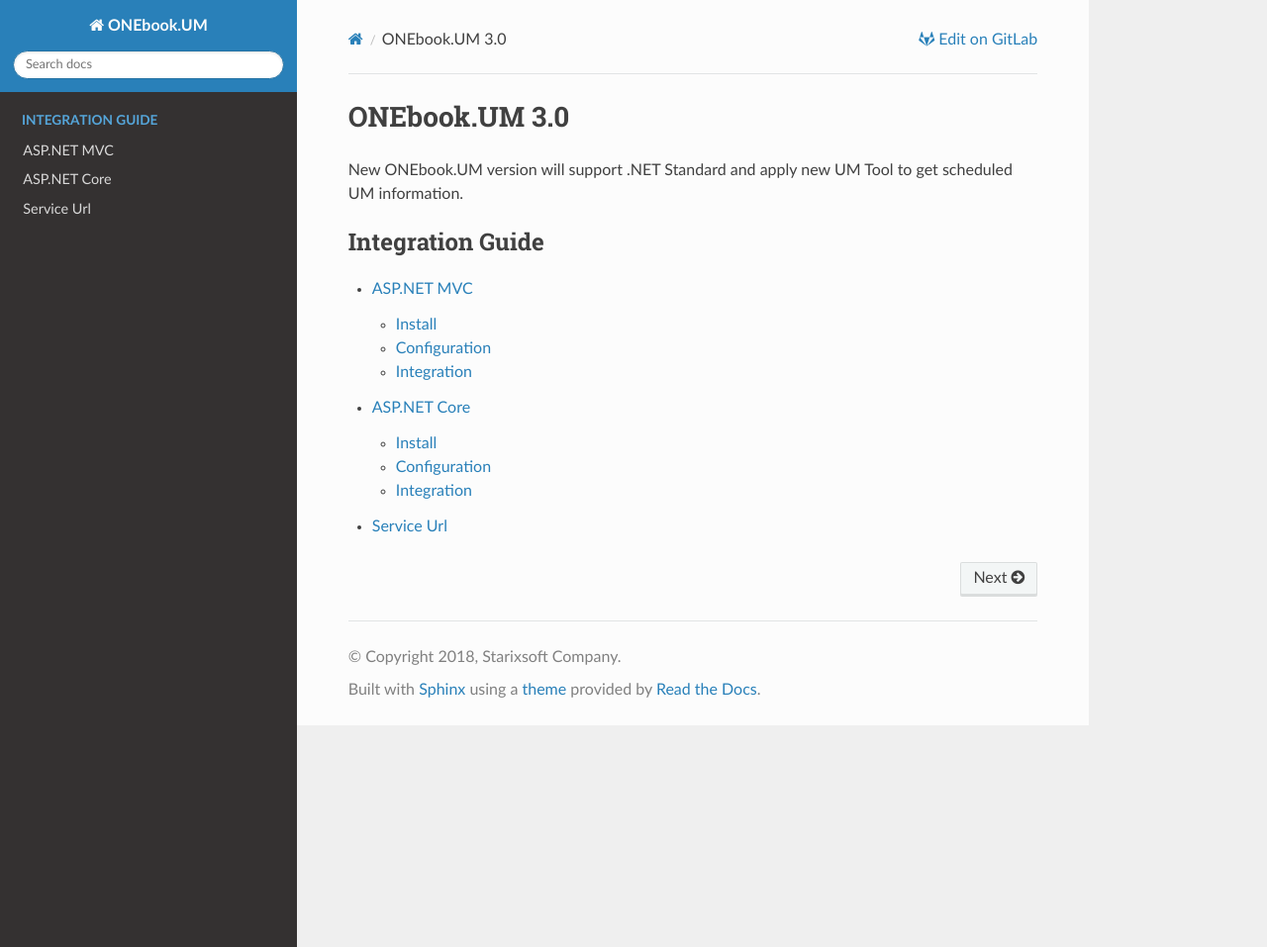
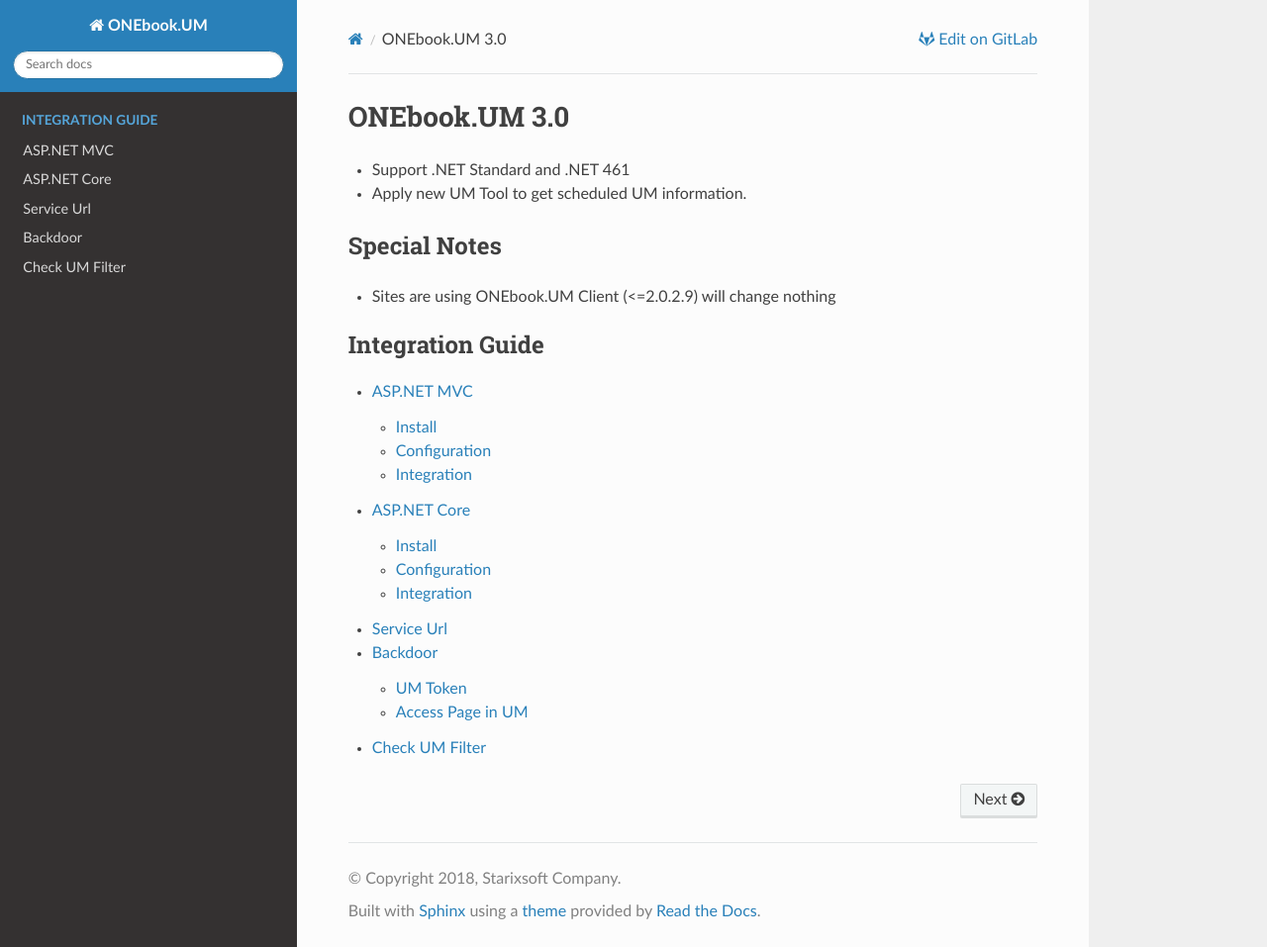
Before and after one commit to starixvn/infrastructure_fanex-um, a Sphinx documentation site: the page built from docs/index.rst, in a window 1280 px wide and 957 px high. Shown: the whole window at 99% size. Built offline with Sphinx 7.4.7 and the Read the Docs theme 2.0.0, drawn with Linux system fonts in a browser that asks for light colours.

Commit message:
#00000 - Update docs

```diff
--- a/docs/index.rst
+++ b/docs/index.rst
@@ -1,8 +1,14 @@
 ONEbook.UM 3.0
 ==============
 
-New ONEbook.UM version will support .NET Standard and apply new UM Tool
-to get scheduled UM information.
+- Support .NET Standard and .NET 461
+- Apply new UM Tool to get scheduled UM information.
+
+
+Special Notes
+~~~~~~~~~~~~~~~~~~~~~~
+
+- Sites are using ONEbook.UM Client (<=2.0.2.9) will change nothing
 
 .. toctree::
    :caption: Integration Guide
@@ -11,3 +17,5 @@ to get scheduled UM information.
    ASP.NET MVC <integration/aspnetmvc>
    ASP.NET Core <integration/aspnetcore>
    Service Url <integration/service_url>
+   Backdoor <integration/backdoor>
+   Check UM Filter <integration/checkumfilter>
--- a/docs/integration/service_url.rst
+++ b/docs/integration/service_url.rst
@@ -2,5 +2,7 @@ Service Url
 ==============
 
 -  LOCAL: http://ha.nexdev.net:8889/api
+-  SIT: http://172.16.4.106:8889/api
 -  UAT http://10.40.40.248:8889/api
 -  PROD: http://10.40.40.47:7435/api
+-  MNL: http://10.40.40.202:8889/api
```
Also changed, not shown: docs/integration/backdoor.rst (added, +14 -0 lines), docs/integration/checkumfilter.rst (added, +13 -0 lines), 11 other files.
